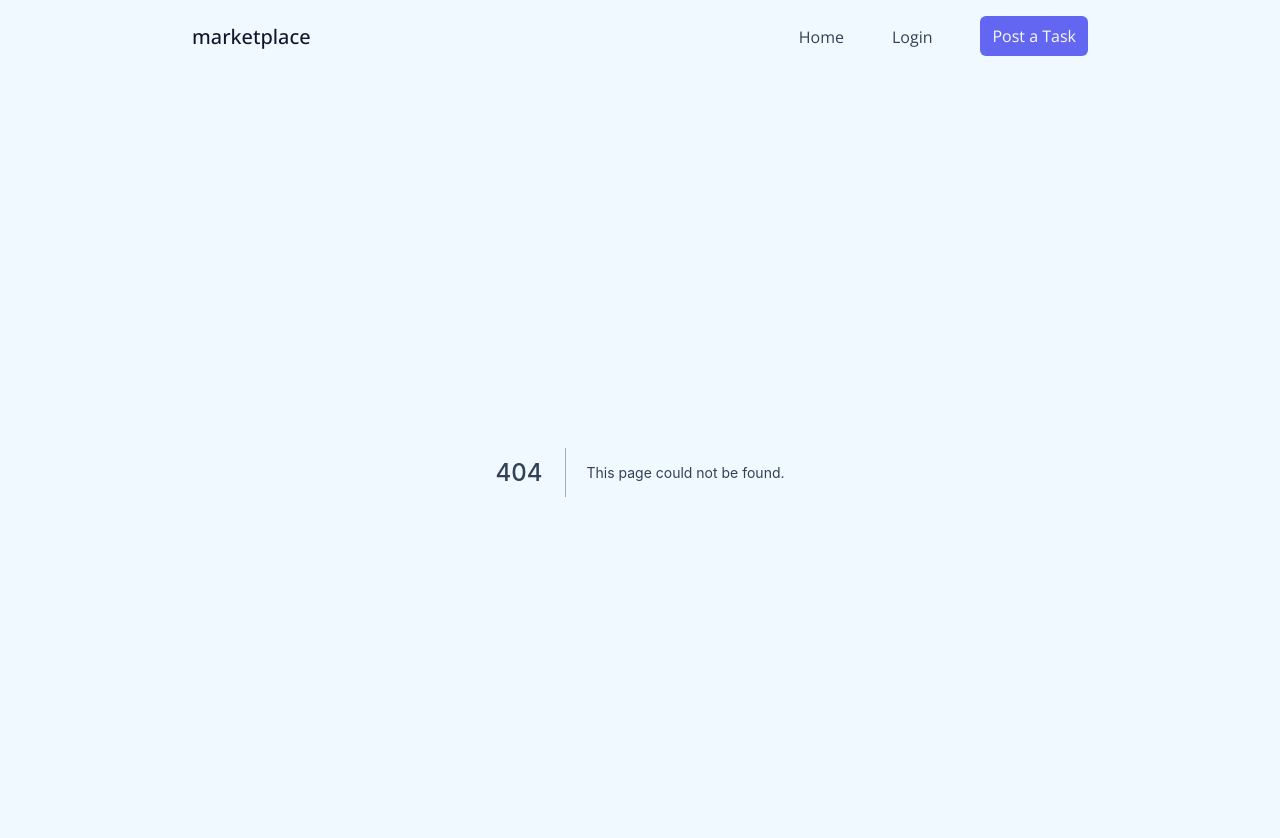
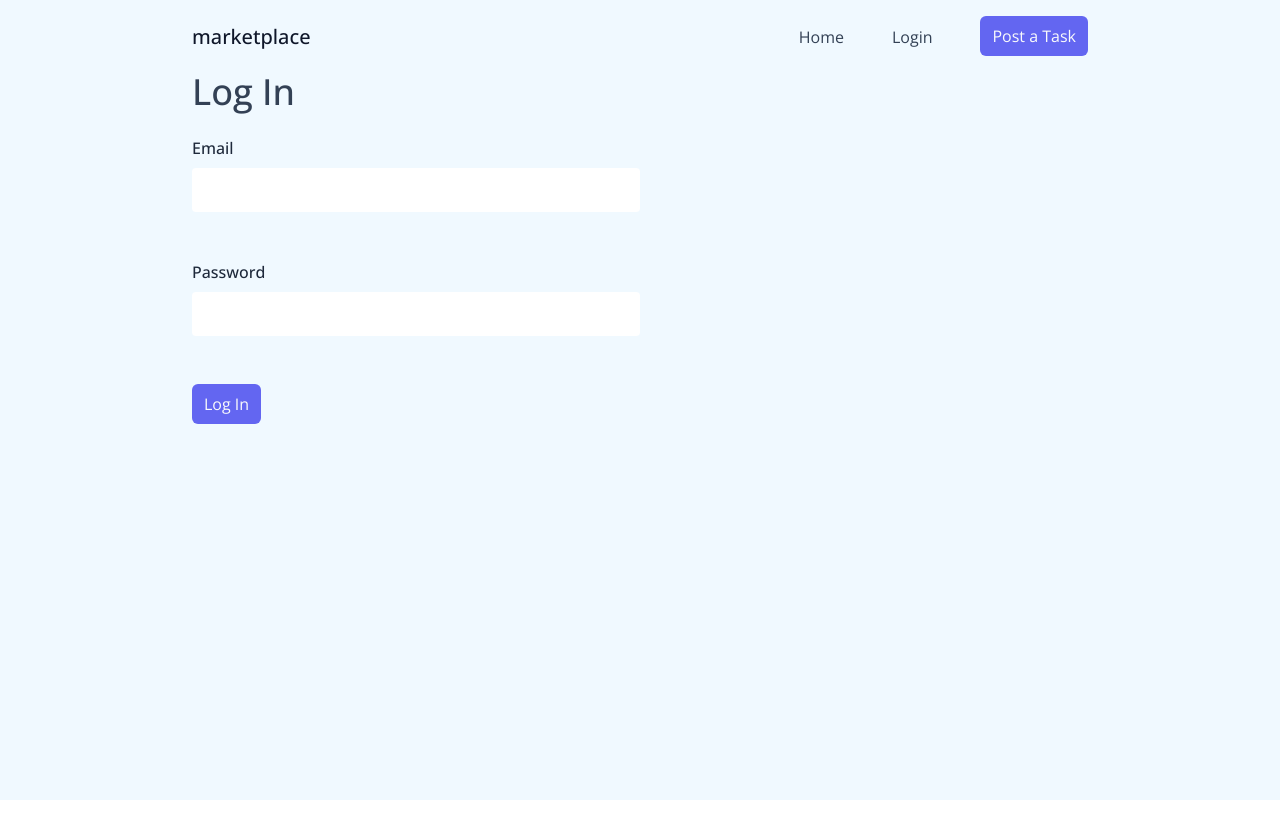
Before and after one commit to davidtaing/marketplace, a Next.js app: page /login in a window 1280 px wide. Before the commit this address had no page. Shown: the top 838 px of the page. After the commit the page ends 800 px from the top, so only its background shows below. Built offline with nearby package versions, Linux system fonts and the light colour scheme.

Commit message:
feat: LoginPage

```diff
--- /dev/null
+++ b/src/pages/login.tsx
@@ -0,0 +1,77 @@
+import { useForm } from "react-hook-form";
+import { zodResolver } from "@hookform/resolvers/zod";
+import z from "zod";
+import { Button } from "../components/Button";
+import { LayoutContainer } from "../components/LayoutContainer";
+import { TextInput } from "../components/TextInput";
+
+const SERVER_URL = "http://localhost:3000";
+
+const schema = z.object({
+  email: z
+    .string()
+    .email("Please enter a valid email address.")
+    .min(1, "Please enter an email address."),
+  password: z.string().min(1, "Please enter password."),
+});
+
+type Schema = z.infer<typeof schema>;
+
+const LoginPage = () => {
+  const {
+    register,
+    handleSubmit,
+    formState: { errors },
+  } = useForm<Schema>({
+    resolver: zodResolver(schema),
+    mode: "onBlur",
+  });
+
+  const onSubmit = async (formValues: Schema) => {
+    await fetch(`${SERVER_URL}/login`, {
+      method: "POST",
+      headers: {
+        "Content-Type": "application/json",
+      },
+      body: JSON.stringify(formValues),
+    })
+      .then((res) => res.json())
+      .then((data) => console.log(data));
+  };
+
+  return (
+    <div className="login-page">
+      <LayoutContainer>
+        <form
+          onSubmit={handleSubmit(onSubmit)}
+          className="max-w-md flex flex-col gap-6"
+          method="POST"
+        >
+          <h1 className="text-4xl font-medium">Log In</h1>
+
+          <TextInput
+            id="email"
+            label="Email"
+            type="email"
+            error={errors.email?.message}
+            {...register("email")}
+          />
+          <TextInput
+            id="password"
+            label="Password"
+            type="password"
+            error={errors.password?.message}
+            {...register("password")}
+          />
+          <div>
+            <Button variant="SMALL_PRIMARY" type="submit">
+              Log In
+            </Button>
+          </div>
+        </form>
+      </LayoutContainer>
+    </div>
+  );
+};
+
+export default LoginPage;
```
